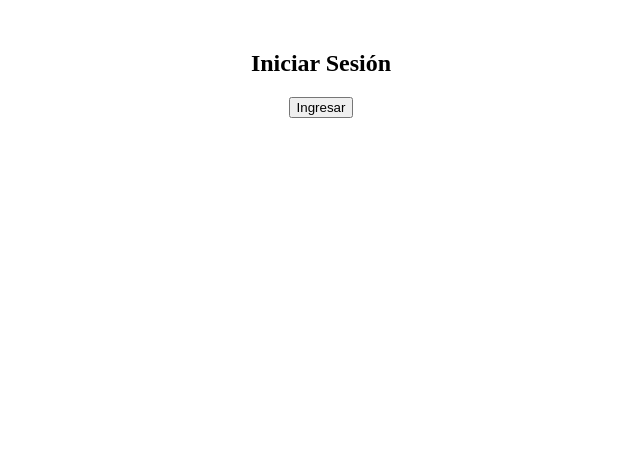
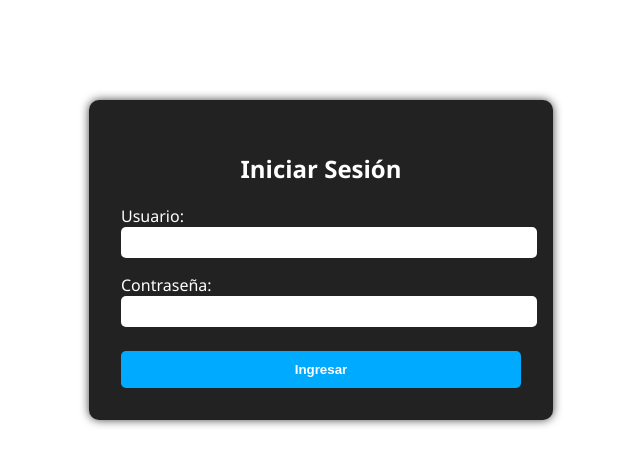
Before and after one commit to SLorenzatti12/TP4_Lorenzatti_Odetti_Pesce_Frontend, a React (Vite) app: page / in a window 1280 px wide. Shown: the top 466 px of the page, without its empty margins (319-959 px from the left). Built offline with nearby package versions, Linux system fonts and the light colour scheme.

Commit message:
Creacion del Login

```diff
--- a/src/components/Login.jsx
+++ b/src/components/Login.jsx
@@ -1,13 +1,51 @@
+import { useState } from 'react';
+import '../estilos/Login.css'; // Si querés estilos personalizados
+
 function Login({ onLoginSuccess }) {
-    const handleLogin = () => {
-      // Aquí podrías verificar credenciales, etc.
-    //   onLoginSuccess(); // Simula un login exitoso
+  const [username, setUsername] = useState('');
+  const [password, setPassword] = useState('');
+  const [error, setError] = useState('');
+
+  const handleSubmit = (e) => {
+    e.preventDefault();
+
+    // Lógica temporal de validación (podés conectar esto con tu backend después)
+    if (username === 'admin' && password === '1234') {
+      setError('');
+      onLoginSuccess();
+    } else {
+      setError('Credenciales inválidas');
+    }
   };
 
   return (
-      <div style={{ textAlign: 'center', marginTop: '50px' }}>
+    <div className="login-container">
       <h2>Iniciar Sesión</h2>
-        <button onClick={handleLogin}>Ingresar</button>
+      <form onSubmit={handleSubmit}>
+        <label>
+          Usuario:
+          <input
+            type="text"
+            value={username}
+            onChange={(e) => setUsername(e.target.value)}
+            required
+          />
+        </label>
+
+        <label>
+          Contraseña:
+          <input
+            type="password"
+            value={password}
+            onChange={(e) => setPassword(e.target.value)}
+            required
+          />
+        </label>
+
+        {error && <p className="error">{error}</p>}
+
+        <button type="submit">Ingresar</button>
+      </form>
     </div>
   );
 }
--- /dev/null
+++ b/src/estilos/Login.css
@@ -0,0 +1,48 @@
+.login-container {
+    font-family: 'Segoe UI', Tahoma, Geneva, Verdana, sans-serif;
+    max-width: 400px;
+    margin: 100px auto;
+    padding: 2rem;
+    background-color: #222;
+    color: #fff;
+    border-radius: 10px;
+    box-shadow: 0 0 10px #444;
+  }
+
+  .login-container h2 {
+    text-align: center;
+  }
+
+  label {
+    display: block;
+    margin: 1rem 0 0.5rem;
+  }
+
+  input {
+    width: 100%;
+    padding: 0.5rem;
+    border: none;
+    border-radius: 5px;
+  }
+
+  button {
+    margin-top: 1rem;
+    width: 100%;
+    padding: 0.7rem;
+    background-color: #00aaff;
+    border: none;
+    color: white;
+    font-weight: bold;
+    cursor: pointer;
+    border-radius: 5px;
+  }
+
+  button:hover {
+    background-color: #008ecc;
+  }
+
+  .error {
+    color: red;
+    margin-top: 0.5rem;
+    font-size: 0.9rem;
+  }
```
Lines whose indentation alone changed are shown as unchanged.
